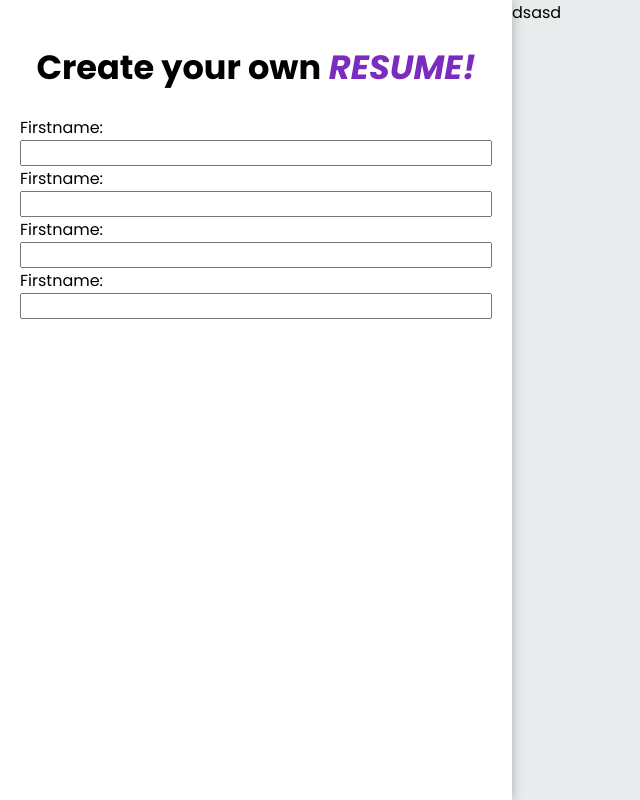
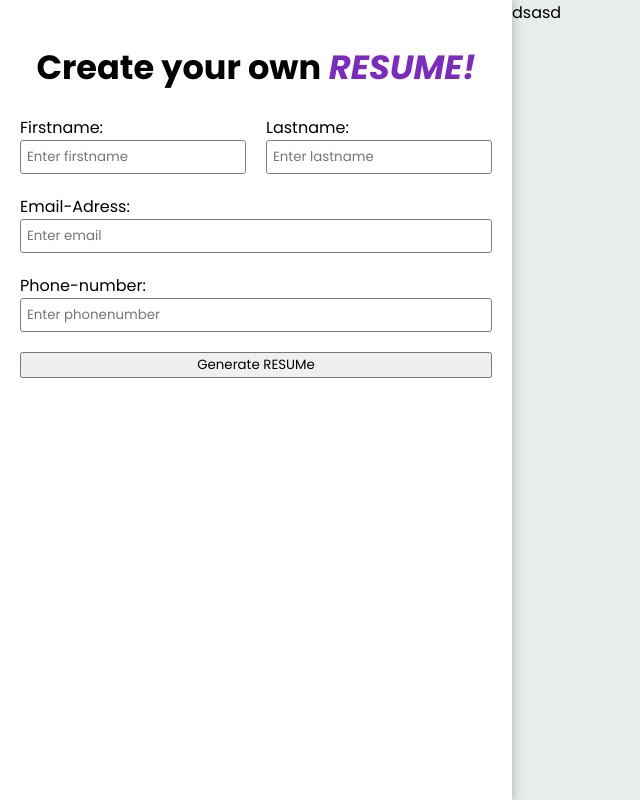
Before and after one commit to Kili196/CV-Generator, a React (Vite) app: page / in a window 1280 px wide. Shown: the whole page, without its empty margins (0-640 px from the left). Built offline with nearby package versions, Linux system fonts and the light colour scheme.

Commit message:
changed form styling to use grid and flexbox

```diff
--- a/src/components/FormView.jsx
+++ b/src/components/FormView.jsx
@@ -12,14 +12,30 @@ const FormView = () => {
         </h1>
       </header>
       <form>
-        <div className="form-row">
-          <SimpleInputField text={"Firstname"} />
-          <SimpleInputField text={"Firstname"} />
+        <div className="name-input">
+          <SimpleInputField
+            text={"Firstname"}
+            placeholder={"Enter firstname"}
+            type={"text"}
+          />
+          <SimpleInputField
+            text={"Lastname"}
+            placeholder={"Enter lastname"}
+            type={"text"}
+          />
         </div>
-        <div className="form-row">
-          <SimpleInputField text={"Firstname"} />
-          <SimpleInputField text={"Firstname"} />
-        </div>
+        <SimpleInputField
+          text={"Email-Adress"}
+          type={"email"}
+          placeholder={"Enter email"}
+        />
+        <SimpleInputField
+          text={"Phone-number"}
+          type={"tel"}
+          placeholder={"Enter phonenumber"}
+        />
+
+        <button type="submit"> Generate RESUMe </button>
       </form>
     </div>
   );
--- a/src/components/SimpleInputField.jsx
+++ b/src/components/SimpleInputField.jsx
@@ -1,9 +1,10 @@
-const SimpleInputField = ({ text, value, setValue }) => {
+const SimpleInputField = ({ text, value, setValue, placeholder, type }) => {
   return (
     <>
       <div className="input-container">
         <label> {text}: </label>
-        <input required type="text" />
+
+        <input required type={type} placeholder={placeholder} />
       </div>
     </>
   );
--- a/src/styles/Form.css
+++ b/src/styles/Form.css
@@ -1,12 +1,22 @@
 form {
   display: flex;
   flex-direction: column;
+  gap: 20px;
 }
 
-.form-row {
+input {
+  width: 100%;
+  padding: 6px;
+  border: 1px solid gray;
+  border-radius: 3px;
 }
 
-.input-container {
-  display: flex;
-  flex-direction: column;
+.input-container label {
+  font-size: 1rem;
 }
+
+.name-input {
+  display: grid;
+  grid-template-columns: repeat(auto-fit, minmax(200px, 1fr));
+  gap: 20px;
+}
```
